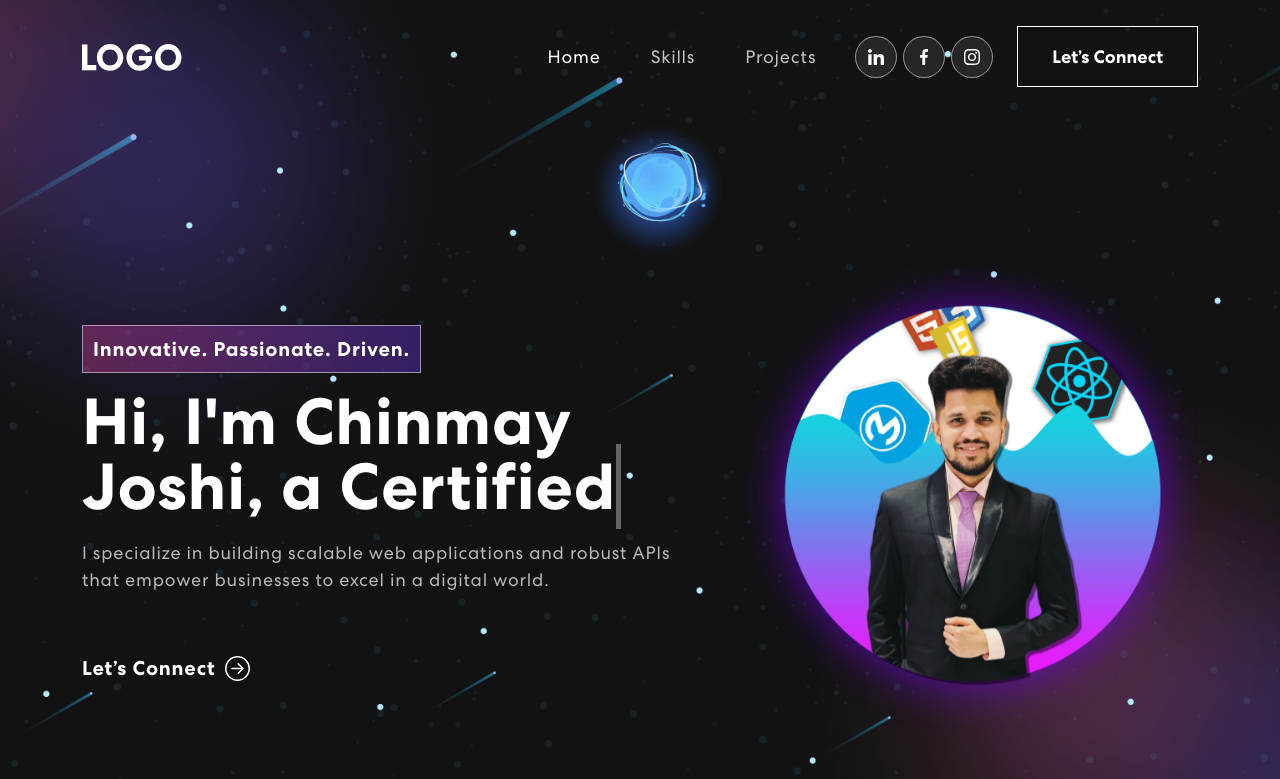
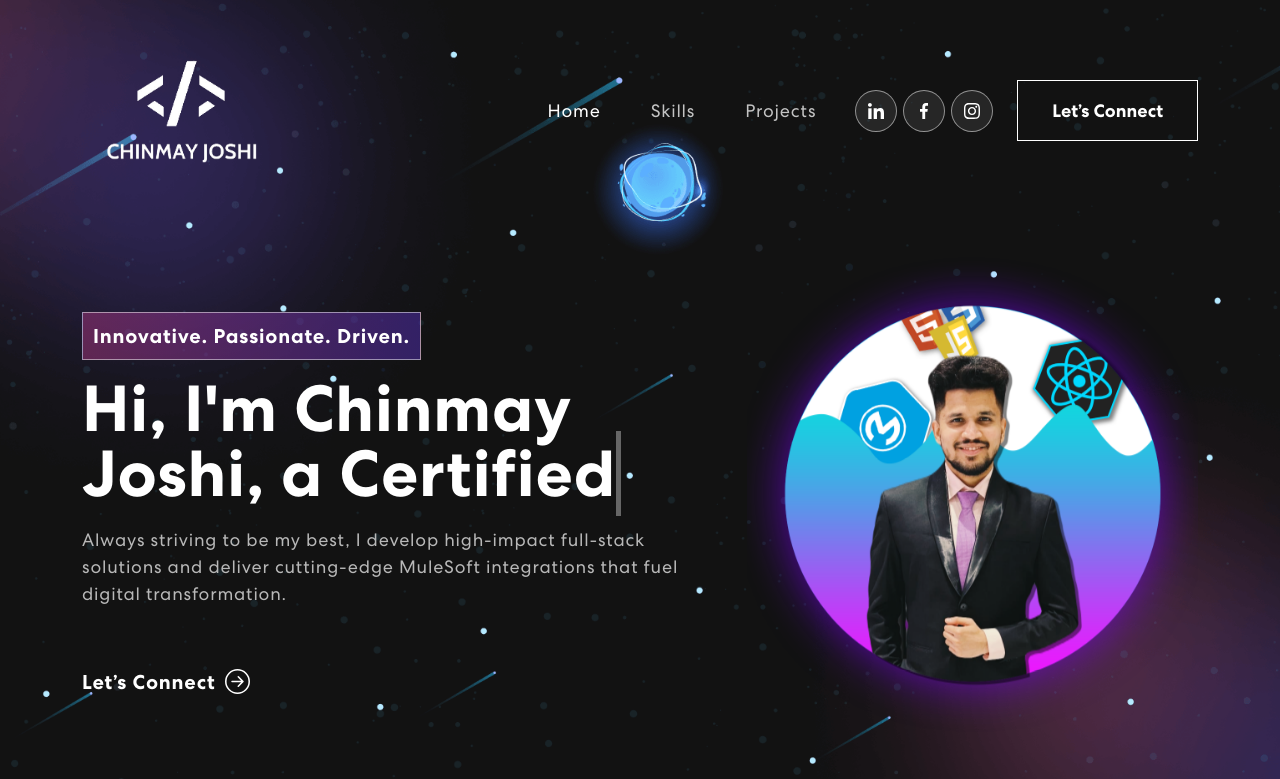
Before and after one commit to ChinmayJoshi98/personal-portfolio, a React (Create React App) app: page / in a window 1280 px wide. Shown: the top 779 px of the page. Built offline with nearby package versions, Linux system fonts and the light colour scheme; no server answers.

Commit message:
logo updated and tagline changed

```diff
--- a/src/components/Banner.js
+++ b/src/components/Banner.js
@@ -62,7 +62,7 @@ export const Banner = () => {
                   </span>
                 </h1>
                 <p>
-                  I specialize in building scalable web applications and robust APIs that empower businesses to excel in a digital world.
+                  Always striving to be my best, I develop high-impact full-stack solutions and deliver cutting-edge MuleSoft integrations that fuel digital transformation.
                 </p>
                 <button onClick={() => console.log('Let’s Connect clicked')}>
                   Let’s Connect <ArrowRightCircle size={25} />
--- a/src/components/Footer.js
+++ b/src/components/Footer.js
@@ -1,6 +1,6 @@
 import { Container, Row, Col } from "react-bootstrap";
 import { MailchimpForm } from "./MailchimpForm";
-import logo from "../assets/img/logo.svg";
+import newLogo from "../assets/img/newLogo.png";
 import navIcon1 from "../assets/img/nav-icon1.svg";
 import navIcon2 from "../assets/img/nav-icon2.svg";
 import navIcon3 from "../assets/img/nav-icon3.svg";
@@ -12,7 +12,7 @@ export const Footer = () => {
         <Row className="align-items-center">
           <MailchimpForm />
           <Col size={12} sm={6}>
-            <img src={logo} alt="Logo" />
+            <img src={newLogo} alt="Logo" />
           </Col>
           <Col size={12} sm={6} className="text-center text-sm-end">
             <div className="social-icon">
--- a/src/components/NavBar.js
+++ b/src/components/NavBar.js
@@ -1,6 +1,6 @@
 import { useState, useEffect } from "react";
 import { Navbar, Nav, Container } from "react-bootstrap";
-import logo from '../assets/img/logo.svg';
+import newLogo from '../assets/img/newLogo.png';
 import navIcon1 from '../assets/img/nav-icon1.svg';
 import navIcon2 from '../assets/img/nav-icon2.svg';
 import navIcon3 from '../assets/img/nav-icon3.svg';
@@ -37,7 +37,7 @@ export const NavBar = () => {
       <Navbar expand="md" className={scrolled ? "scrolled" : ""}>
         <Container>
           <Navbar.Brand href="/">
-            <img src={logo} alt="Logo" />
+            <img src={newLogo} alt="Logo" style={{ width: '200px', height: 'auto' }} /> {/* Adjust the width as needed */}
           </Navbar.Brand>
           <Navbar.Toggle aria-controls="basic-navbar-nav">
             <span className="navbar-toggler-icon"></span>
```
Also changed, not shown: src/assets/img/newLogo.png (added).
